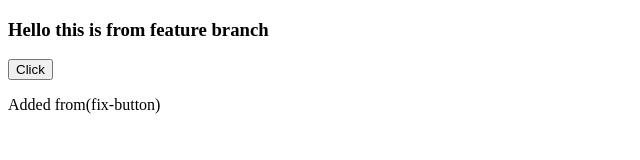
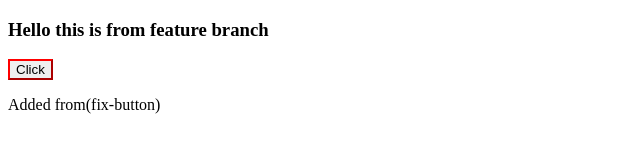
Before and after one commit to jenilthumar03/Marquee_Mern, a plain HTML site: page HTML/Table/inde.html in a window 1280 px wide. Shown: the full height of the page, 0-640 px from the left. Drawn offline with Linux system fonts and the light colour scheme.

```diff
--- a/HTML/Table/inde.html
+++ b/HTML/Table/inde.html
@@ -7,7 +7,7 @@
 </head>
 <body>
     <h3>Hello this is from feature branch</h3>
-    <button>Click</button>
+    <button style="border-color: red;">Click</button>
     <p>Added from(fix-button)</p>
 </body>
 </html>
```
